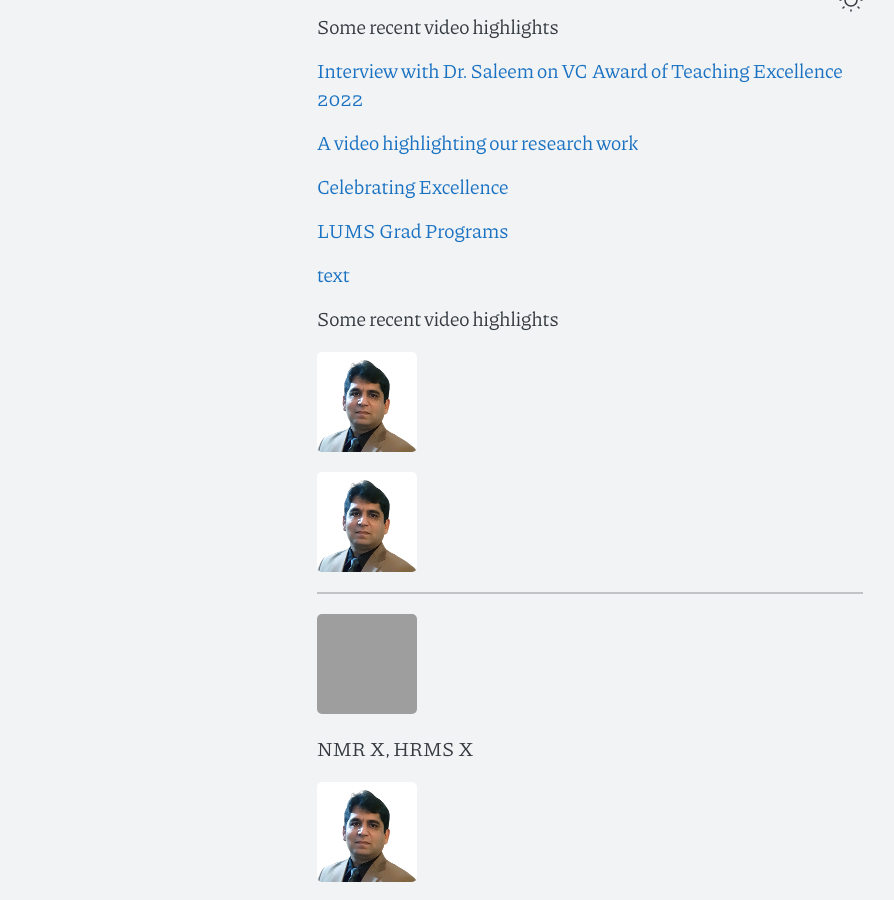
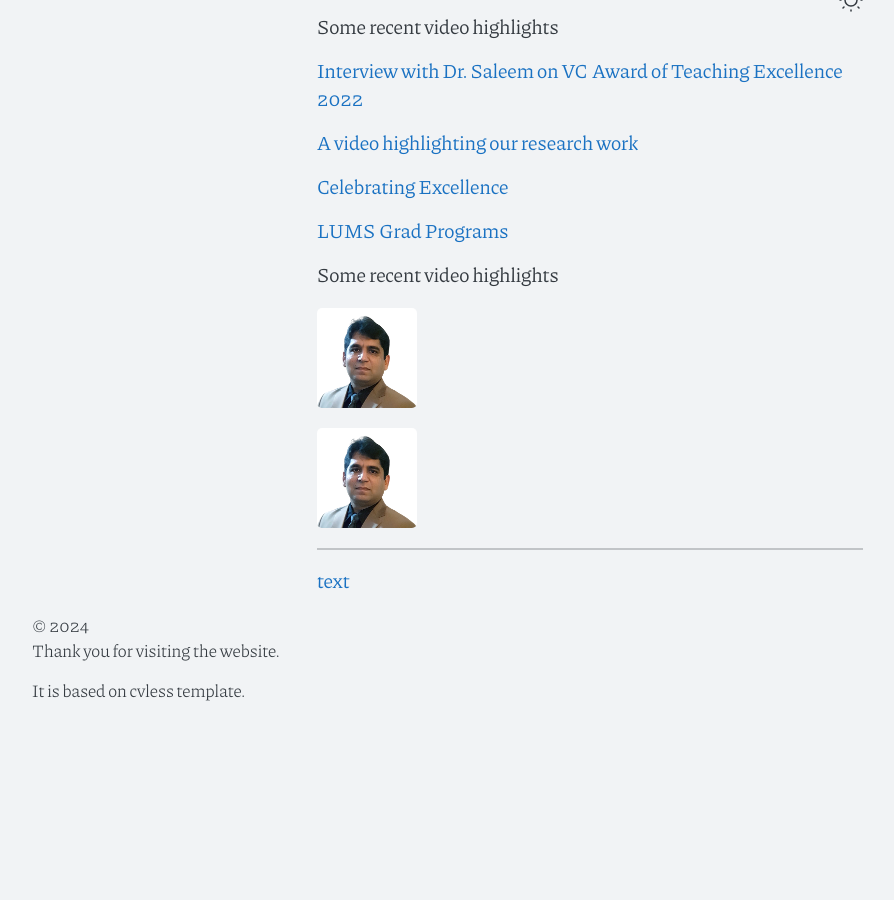
Before and after one commit to rahmanszsaleem/rahmanszsaleem.github.io, a Jekyll site: the page index.html, which Jekyll copies as it is, in a window 1280 px wide and 900 px high, scrolled down 977 px. Shown: the whole window, without its empty margins (50-944 px from the left). Built offline with Jekyll 4.4.1, drawn with Linux system fonts in a browser that asks for light colours; after the commit the page ends 1736 px from its top, so only the background shows below that.

Commit message:
Update index.html

```diff
--- a/index.html
+++ b/index.html
@@ -114,15 +114,8 @@
 <img src="assets/files/photo.png"  width="100" height="100">
 </a></p>
 
-<hr>
-
-    <p> <a href="https://orgchem.lums.edu.pk/index.php/research/">
-<img src="image("https://cactus.nci.nih.gov/chemical/structure/"CC(C1=C(C2=C(N1)CCCC2=O)C)=O"/image",1)"  width="100" height="100">
-</a> NMR X, HRMS X
-<a href="https://orgchem.lums.edu.pk/index.php/research/">
-<img src="assets/files/photo.png"  width="100" height="100">
-</a></p>
-
+    <hr>
+<p><a href="link">text</a> </p>
 
 </div>
 
```
Also changed, not shown: other parts of index.html (+1 -1 lines).
